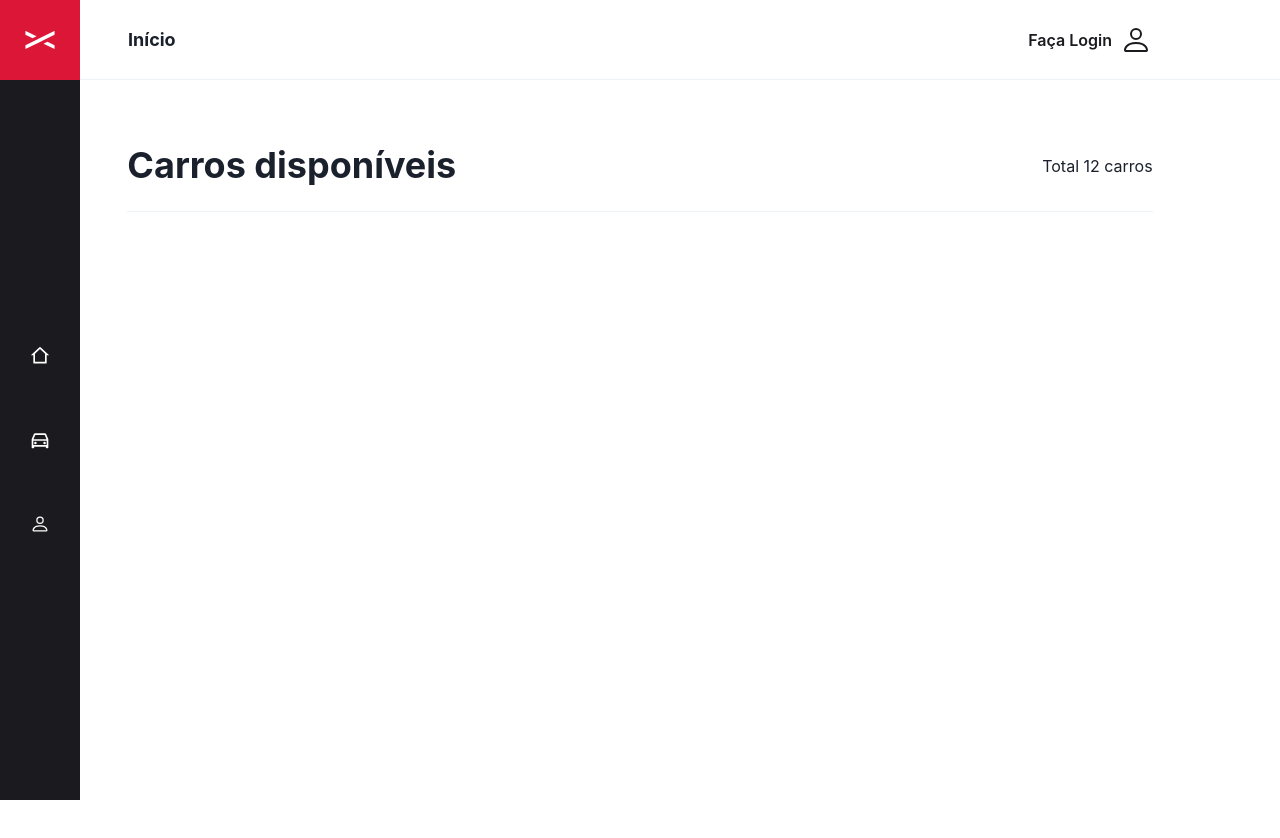
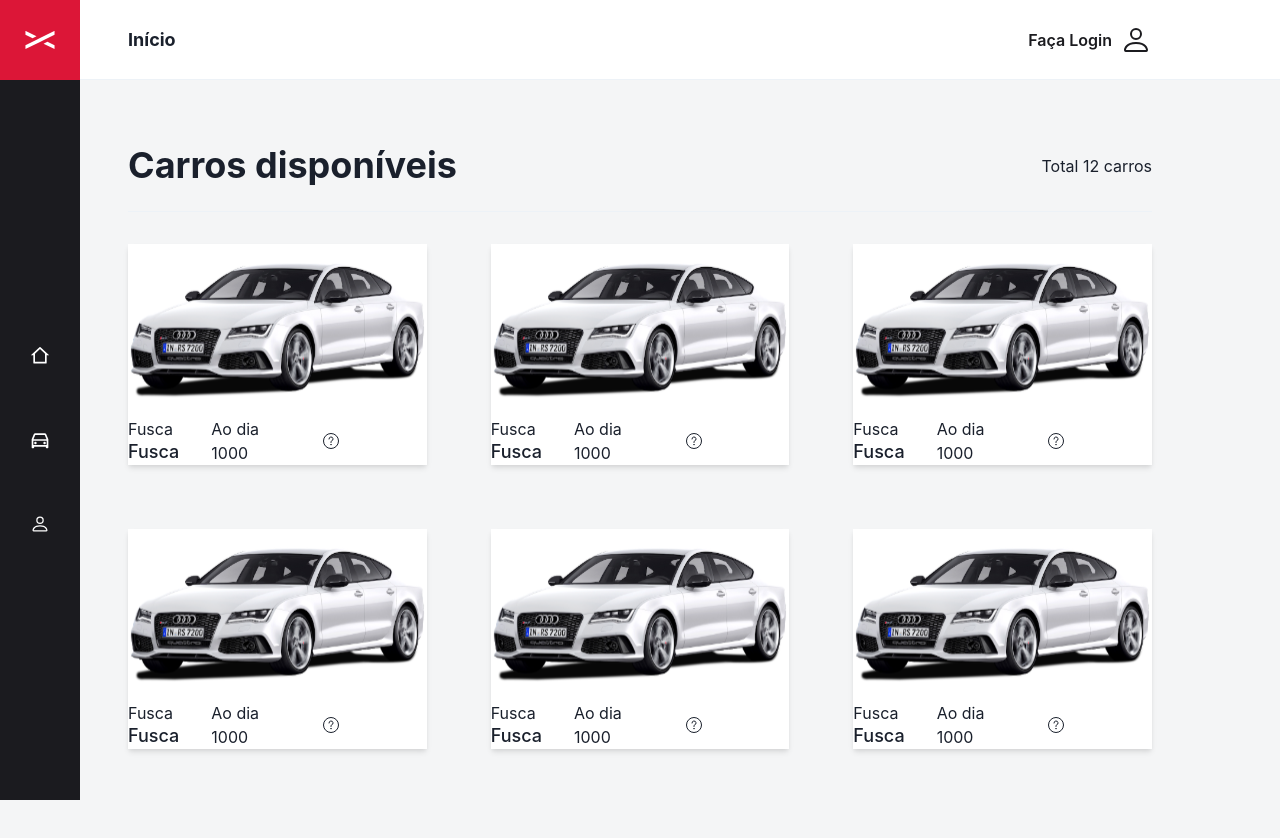
Before and after one commit to michelwene/RentX, a Next.js app: page /listagem in a window 1280 px wide. Shown: the top 838 px of the page. Before the commit the page ends 800 px from the top, so only its background shows below. Built offline with nearby package versions, Linux system fonts and the light colour scheme.

Commit message:
feat: component CarItem

```diff
--- /dev/null
+++ b/src/components/CarItem/index.tsx
@@ -0,0 +1,52 @@
+import {
+  Box,
+  Flex,
+  GridItem,
+  Heading,
+  HStack,
+  Icon,
+  Image,
+  Text,
+} from "@chakra-ui/react";
+
+type CarTypes = {
+  title: string;
+  price: number;
+  name: string;
+  image: string;
+  id?: number;
+};
+
+interface CarItemProps {
+  car: CarTypes;
+  onClick?: () => void;
+}
+
+export function CarItem({ car, onClick }: CarItemProps) {
+  return (
+    <GridItem
+      bg="white"
+      boxShadow="md"
+      cursor="pointer"
+      display="flex"
+      flexDirection="column"
+    >
+      <Image src={car.image} alt={car.name} />
+      <HStack spacing={16}>
+        <Flex gap={8}>
+          <Box>
+            <Text>{car.title}</Text>
+            <Heading as="h2" fontSize={18} fontWeight={500}>
+              {car.name}
+            </Heading>
+          </Box>
+          <Box>
+            <Text>Ao dia</Text>
+            <Text>{car.price}</Text>
+          </Box>
+        </Flex>
+        <Icon />
+      </HStack>
+    </GridItem>
+  );
+}
--- a/src/pages/listagem/index.tsx
+++ b/src/pages/listagem/index.tsx
@@ -1,4 +1,17 @@
-import { Box, Flex, Heading, Text } from "@chakra-ui/react";
+import {
+  Box,
+  calc,
+  Flex,
+  Grid,
+  GridItem,
+  Heading,
+  HStack,
+  Icon,
+  Image,
+  SimpleGrid,
+  Text,
+} from "@chakra-ui/react";
+import { CarItem } from "src/components/CarItem";
 import { Header } from "src/components/Header";
 import { Sidebar } from "src/components/Sidebar";
 
@@ -7,9 +20,17 @@ export default function listing() {
     <>
       <Header>Início</Header>
       <Sidebar />
-      <Flex width="89%" mx="auto" height="100%" as="section" mt={16}>
+      <Flex
+        width="100%"
+        mx="auto"
+        height="100vh"
+        as="section"
+        pt={16}
+        flexDirection="column"
+        bg="#F4F5F6"
+      >
         <Box
-          width="90%"
+          width="80%"
           mx="auto"
           borderBottom="1px"
           borderColor="gray.100"
@@ -20,6 +41,58 @@ export default function listing() {
             <Text>Total 12 carros</Text>
           </Flex>
         </Box>
+        <Grid width="80%" mx="auto" mt={8}>
+          <SimpleGrid spacing={16} columns={3}>
+            <CarItem
+              car={{
+                title: "Fusca",
+                price: 1000,
+                name: "Fusca",
+                image: "/assets/Audi.svg",
+              }}
+            />
+            <CarItem
+              car={{
+                title: "Fusca",
+                price: 1000,
+                name: "Fusca",
+                image: "/assets/Audi.svg",
+              }}
+            />
+            <CarItem
+              car={{
+                title: "Fusca",
+                price: 1000,
+                name: "Fusca",
+                image: "/assets/Audi.svg",
+              }}
+            />
+            <CarItem
+              car={{
+                title: "Fusca",
+                price: 1000,
+                name: "Fusca",
+                image: "/assets/Audi.svg",
+              }}
+            />
+            <CarItem
+              car={{
+                title: "Fusca",
+                price: 1000,
+                name: "Fusca",
+                image: "/assets/Audi.svg",
+              }}
+            />
+            <CarItem
+              car={{
+                title: "Fusca",
+                price: 1000,
+                name: "Fusca",
+                image: "/assets/Audi.svg",
+              }}
+            />
+          </SimpleGrid>
+        </Grid>
       </Flex>
     </>
   );
```
